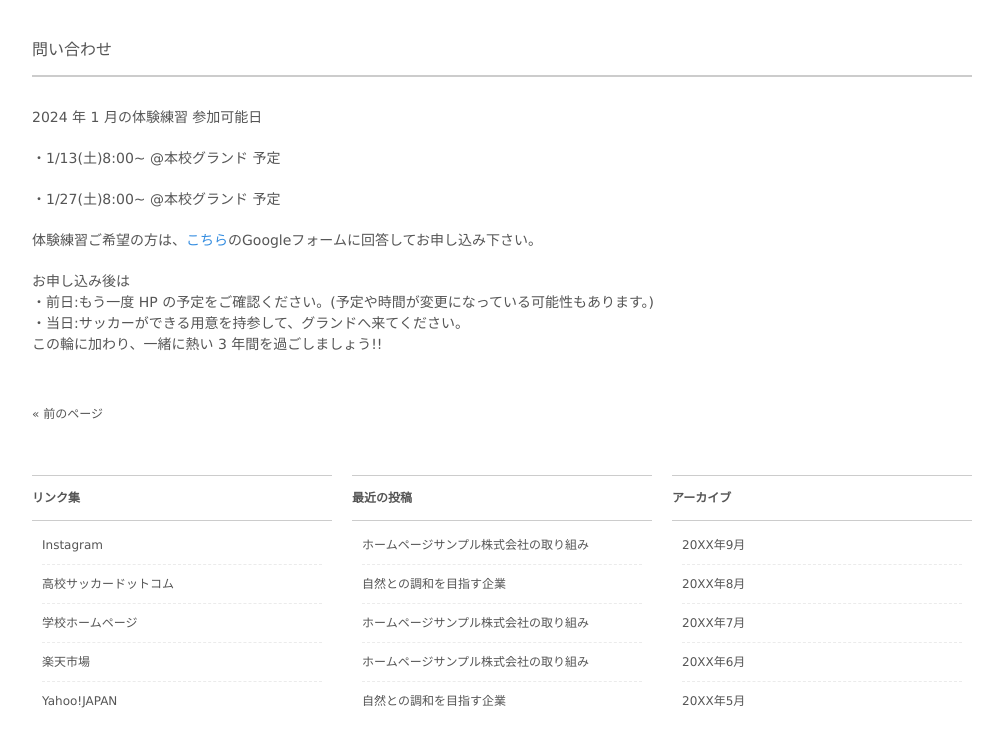
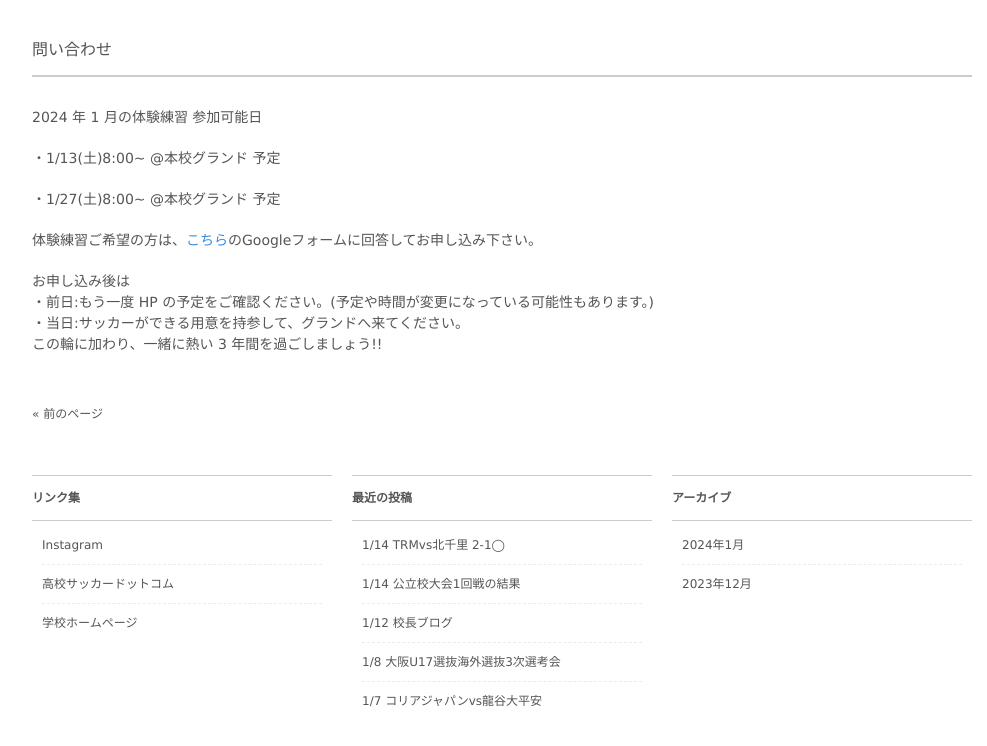
Before and after one commit to tsukinoki-soccer/homepage, a plain HTML site: page tpl_084/info.html in a window 1280 px wide. Shown: the part 112-858 px from the top of the page, without its empty margins (138-1125 px from the left). Drawn offline with Linux system fonts and the light colour scheme.

Commit message:
Update info.html

```diff
--- a/tpl_084/info.html
+++ b/tpl_084/info.html
@@ -21,7 +21,7 @@
 	<header id="header" role="banner">
 		<div class="inner">
 			<div class="logo">
-				<a href="index.html" title="槻の木高校サッカー部" rel="home">積小為大<br /></a>
+				<a href="index.html" title="槻の木高校サッカー部" rel="home"><img src="images/banners/tsukinoki.jpg" width="30" alt="">積小為大<br /></a>
 				<h1>槻の木高校サッカー部のサイトです</h1>
 			</div>
 			<nav id="mainNav">
@@ -86,28 +86,23 @@
 					<li><a href="https://www.instagram.com/tsukinoki_fc?igsh=MWI0aDI5aXZudHVvcg=="> Instagram</a></li>
 					<li><a href="https://koko-soccer.com/team/3382">高校サッカードットコム</a></li>
 					<li><a href="https://www.tsukinoki.ed.jp/">学校ホームページ</a></li>
-					<li><a href="http://www.rakuten.co.jp/">楽天市場</a></li>
-					<li><a href="http://www.yahoo.co.jp/">Yahoo!JAPAN</a></li>
 				</ul>
 			</section>
 			<section class="grid">
 				<h3>最近の投稿</h3>
 				<ul>
-					<li><a href="news.html">ホームページサンプル株式会社の取り組み</a></li>
-					<li><a href="news.html">自然との調和を目指す企業</a></li>
-					<li><a href="news.html">ホームページサンプル株式会社の取り組み</a></li>
-					<li><a href="news.html">ホームページサンプル株式会社の取り組み</a></li>
-					<li><a href="news.html">自然との調和を目指す企業</a></li>
+					<li><a href="news.html">1/14 TRMvs北千里 2-1◯</a></li>
+					<li><a href="https://www.instagram.com/p/C2FbCDFvMoC/">1/14 公立校大会1回戦の結果</a></li>
+					<li><a href="https://www.osaka-c.ed.jp/blog/tsukinoki/koutyou6/2023/12/25-249554.html">1/12 校長ブログ</a></li>
+					<li><a href="news.html">1/8 大阪U17選抜海外選抜3次選考会</a></li>
+					<li><a href="news.html">1/7 コリアジャパンvs龍谷大平安</a></li>
 				</ul>
 			</section>
 			<section class="grid">
 				<h3>アーカイブ</h3>
 				<ul>
-					<li><a href="news.html">20XX年9月</a></li>
-					<li><a href="news.html">20XX年8月</a></li>
-					<li><a href="news.html">20XX年7月</a></li>
-					<li><a href="news.html">20XX年6月</a></li>
-					<li><a href="news.html">20XX年5月</a></li>
+					<li><a href="januarynews.html">2024年1月</a></li>
+					<li><a href="decembernews.html">2023年12月</a></li>
 				</ul>
 			</section>
 		</aside>
```
